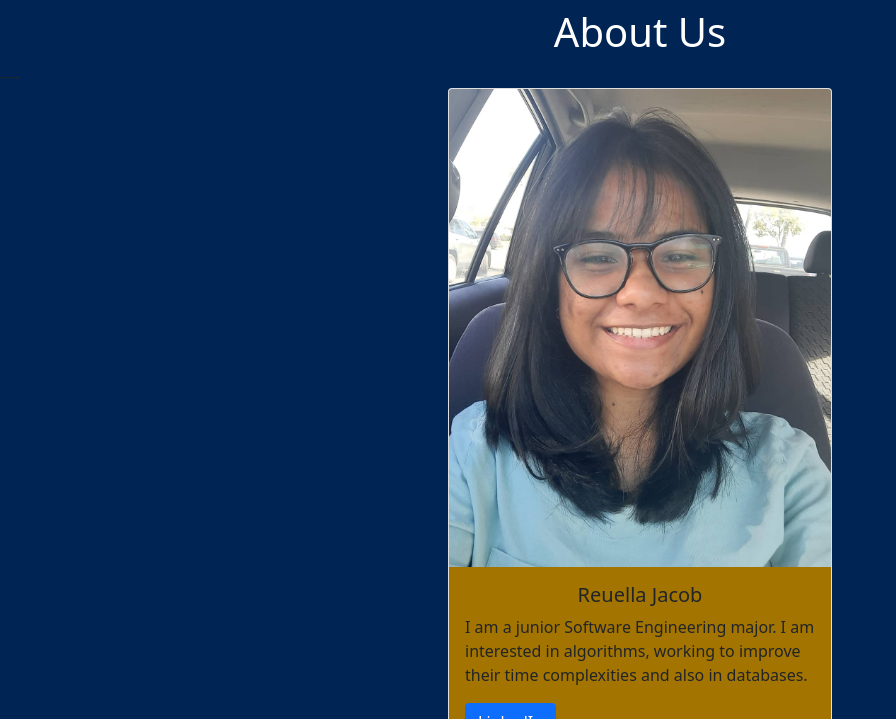
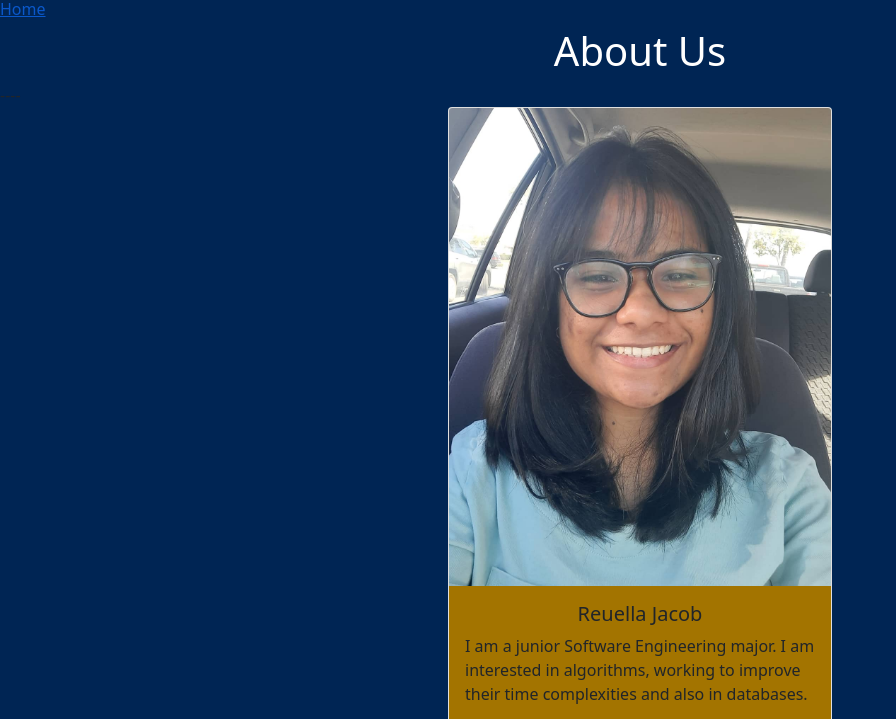
Before and after one commit to AndrewCantrell23/EGR302-PI-Fi, a website: page webpages/AboutMe.html in a window 1280 px wide. Shown: the top 719 px of the page, without its empty margins (0-896 px from the left). Drawn offline with nearby package versions, Linux system fonts and the light colour scheme.

Commit message:
added AboutMe.html home button

```diff
--- a/webpages/AboutMe.html
+++ b/webpages/AboutMe.html
@@ -8,13 +8,13 @@
     <title>About Us</title>
     <style>
        h1 {text-align: center; color: white;}
-       h2 {text-align: left; font-size: small; color: #A37400}
+       h2 {text-align: left; font-size: medium; color: #A37400}
        body {background-color: #002554;}
        div {background-color: #A37400;}
        .card {margin: 0 auto;float: none;margin-bottom: 10px;}
     </style>
 </head>
-<h2 a href = "LandingPage.html"></h2>
+<h2> <a href = "LandingPage.html"> Home </a></h2>
 <h1>About Us</h1>
 
 
```
